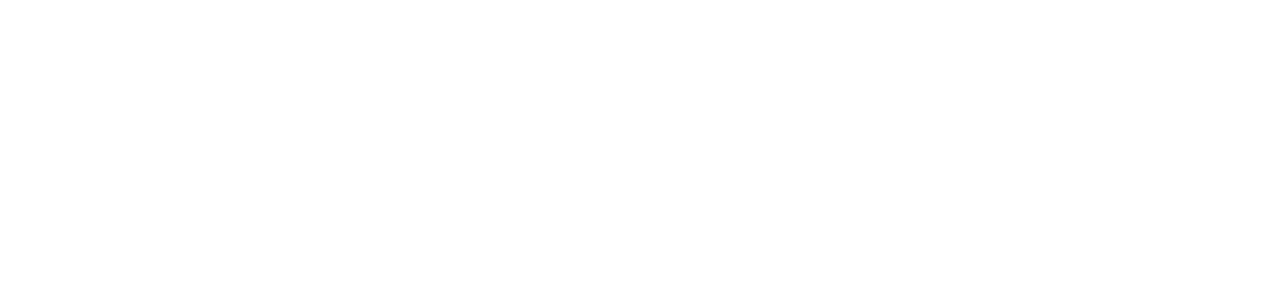
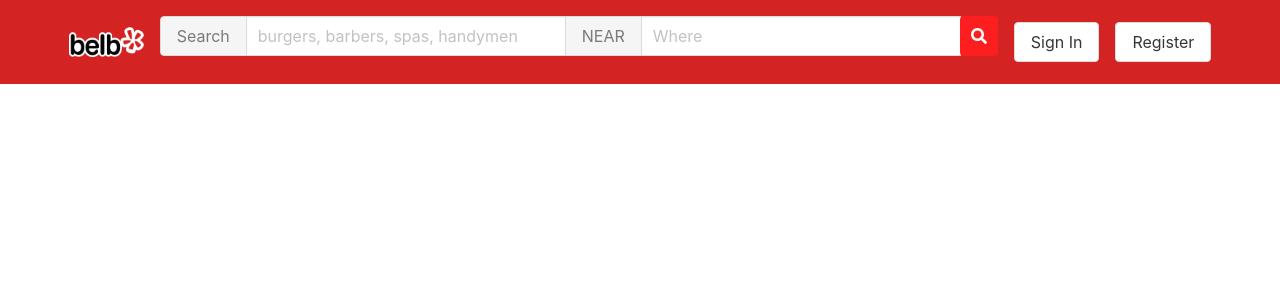
Before and after one commit to jagiell82/react-yelp, a React (Create React App) app: page /search in a window 1280 px wide. Shown: the top 300 px of the page. Built offline with nearby package versions, Linux system fonts and the light colour scheme.

Commit message:
align navbar

```diff
--- /dev/null
+++ b/src/Navbar/Navbar.js
@@ -0,0 +1,15 @@
+import React from 'react';
+import logo from '../Assets/logo.png';
+import styles from './Navbar.module.css';
+import { SearchBar } from '../SearchBar/SearchBar';
+
+export function Navbar() {
+    return (
+        <div className={styles.navbar}>
+            <img src={logo} alt="belb logo" className={styles.logo} />
+            <SearchBar small/>
+            <button className={`button ${styles['nav-button']}`}>Sign In</button>
+            <button className={`button ${styles['nav-button']}`}>Register</button>
+        </div>
+    );
+}
--- /dev/null
+++ b/src/Navbar/Navbar.module.css
@@ -0,0 +1,16 @@
+.navbar {
+    display: flex;
+    background: #d32323;
+    padding: 1rem 0;
+    align-items: center;
+    justify-content: center;
+}
+
+.logo {
+    width: 75px;
+    margin-right: 1rem;
+}
+
+:global(.button).nav-button {
+    margin-left: 1rem;
+}
--- a/src/Search/Search.js
+++ b/src/Search/Search.js
@@ -1,9 +1,10 @@
 import React from 'react';
+import { Navbar } from '../Navbar/Navbar';
 
 export function Search() {
     return (
         <div>
-
+            <Navbar />
         </div>
     );
 }
--- a/src/SearchBar/SearchBar.js
+++ b/src/SearchBar/SearchBar.js
@@ -1,22 +1,24 @@
 import React from 'react';
 import styles from './SearchBar.module.css';
 
-export function SearchBar() {
+export function SearchBar(props) {
+    const sizeClass = props.small ? '' : 'is-medium';
+
     return (
         <div className="field has-addons">
             <p className="control">
-                <button className="button is-static is-medium">Search</button>
+                <button className={`button is-static ${sizeClass}`}>Search</button>
             </p>
             <p className="control">
-                <input className={`input is-medium ${styles['input-control']}`} type="text" placeholder="burgers, barbers, spas, handymen"/>
+                <input className={`input ${sizeClass} ${styles['input-control']}`} type="text" placeholder="burgers, barbers, spas, handymen"/>
             </p>
             <p className="control">
-                <button className="button is-static is-medium">NEAR</button>
+                <button className={`button is-static ${sizeClass}`}>NEAR</button>
             </p>
             <p className="control">
-                <input className={`input is-medium ${styles['input-control']}`} type="text" placeholder="Where"/>
+                <input className={`input ${sizeClass} ${styles['input-control']}`} type="text" placeholder="Where"/>
             </p>
-            <div className={`button is-medium ${styles['search-button']}`}>
+            <div className={`button ${sizeClass} ${styles['search-button']}`}>
                 <span className={` icon is-small ${styles['search-icon']}`}><i className="fas fa-search"></i></span>
             </div>
         </div>
```
